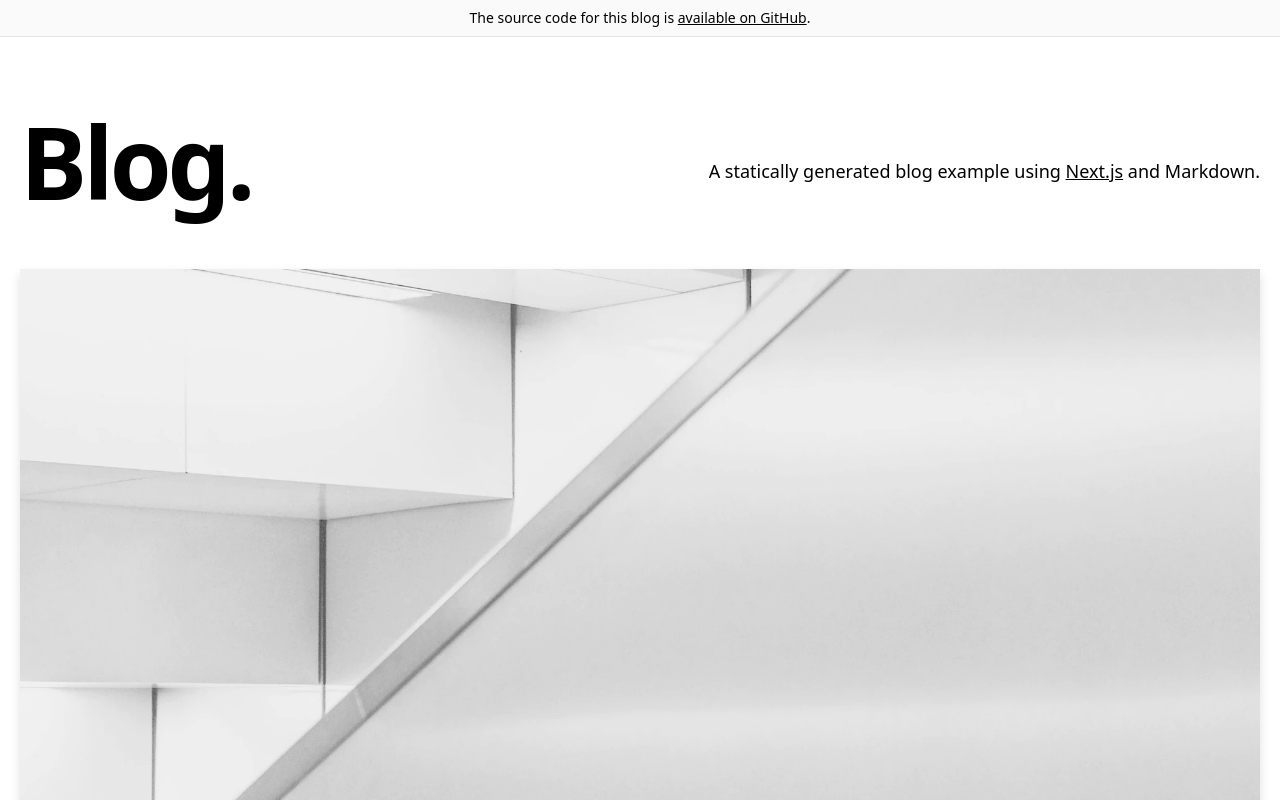
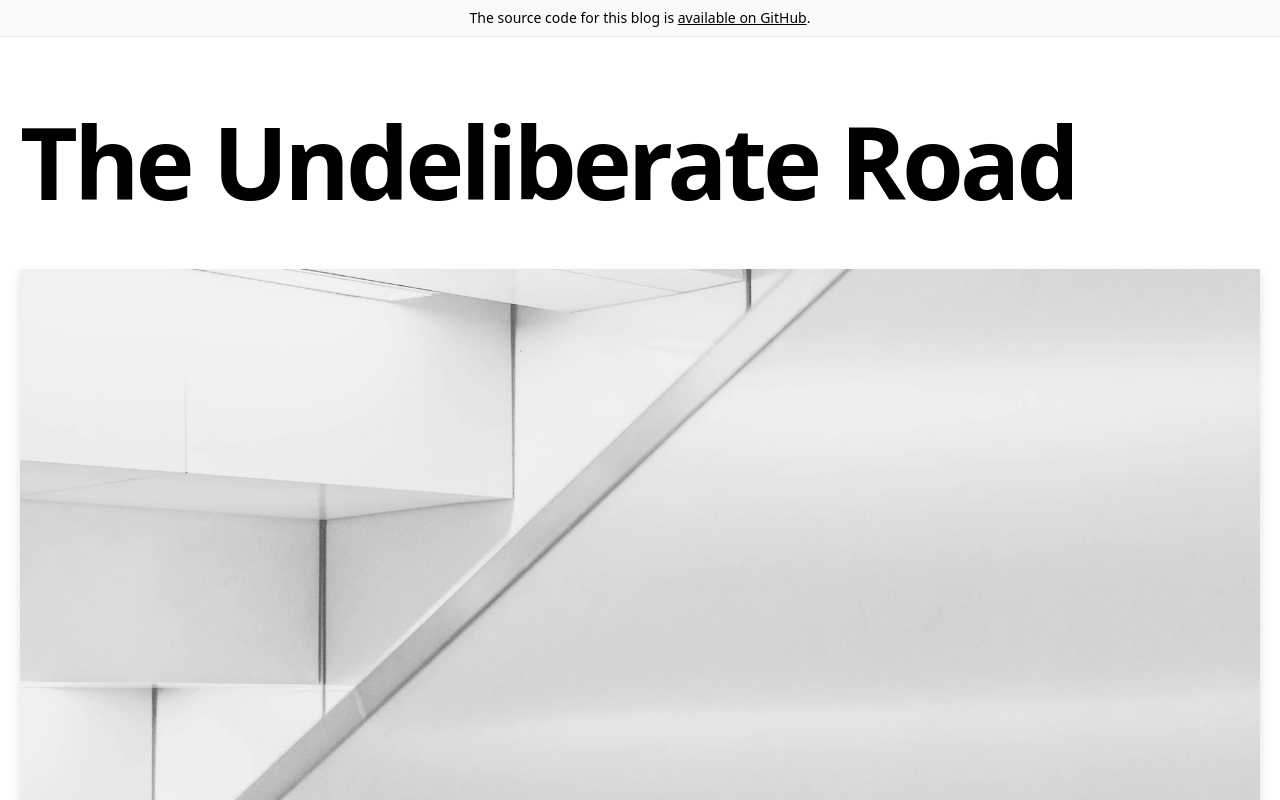
Before and after one commit to Parkerjn90/undeliberate, a Next.js app: page / in a window 1280 px wide. Shown: the top 800 px of the page. Built offline with nearby package versions, Linux system fonts and the light colour scheme.

Commit message:
change page title and remove next.js link

```diff
--- a/components/header.tsx
+++ b/components/header.tsx
@@ -4,9 +4,8 @@
   return (
     <h2 className="text-2xl md:text-4xl font-bold tracking-tight md:tracking-tighter leading-tight mb-20 mt-8">
       <Link href="/" className="hover:underline">
-        Blog
+        The Undeliberate Road
       </Link>
-      .
     </h2>
   )
 }
--- a/components/intro.tsx
+++ b/components/intro.tsx
@@ -4,18 +4,8 @@
   return (
     <section className="flex-col md:flex-row flex items-center md:justify-between mt-16 mb-16 md:mb-12">
       <h1 className="text-5xl md:text-8xl font-bold tracking-tighter leading-tight md:pr-8">
-        Blog.
+        The Undeliberate Road
       </h1>
-      <h4 className="text-center md:text-left text-lg mt-5 md:pl-8">
-        A statically generated blog example using{' '}
-        <a
-          href="https://nextjs.org/"
-          className="underline hover:text-blue-600 duration-200 transition-colors"
-        >
-          Next.js
-        </a>{' '}
-        and {CMS_NAME}.
-      </h4>
     </section>
   )
 }
```
Also changed, not shown: 1 other file (tests, documents, lock files or other folders).
